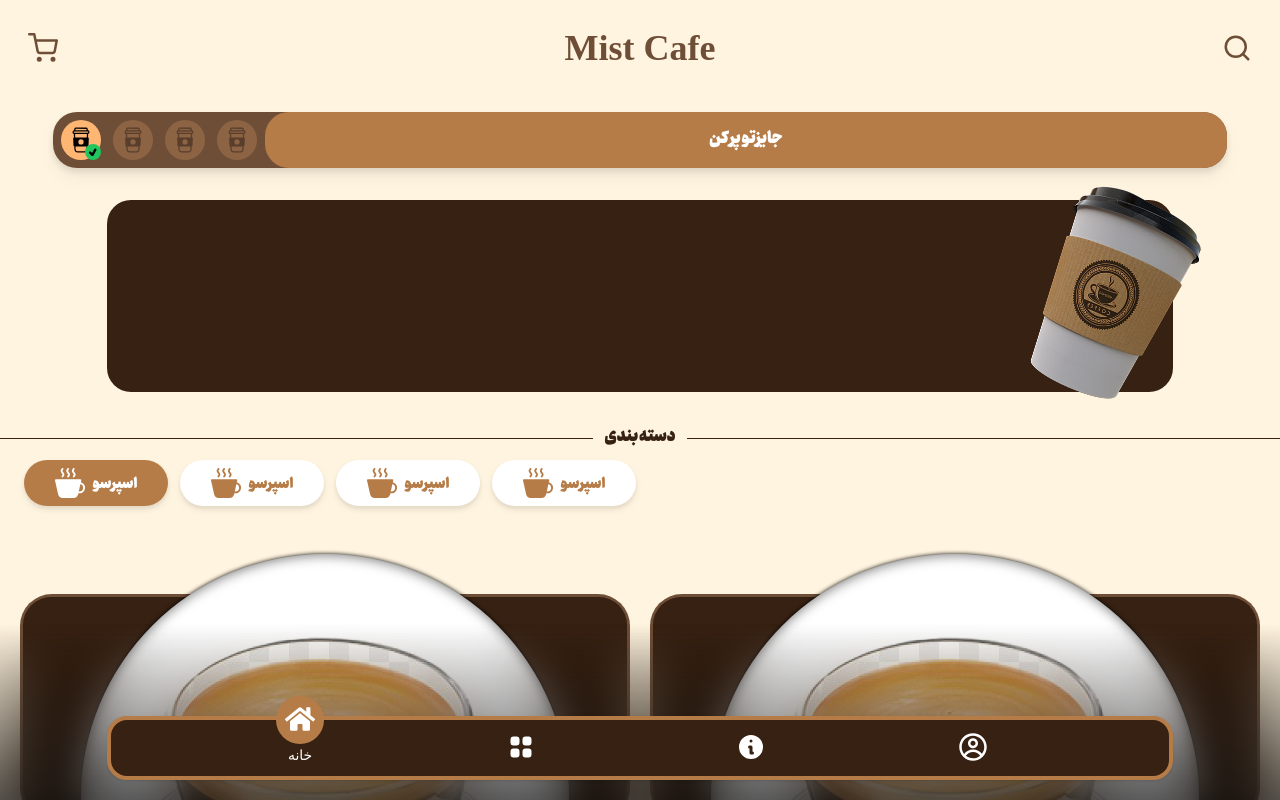
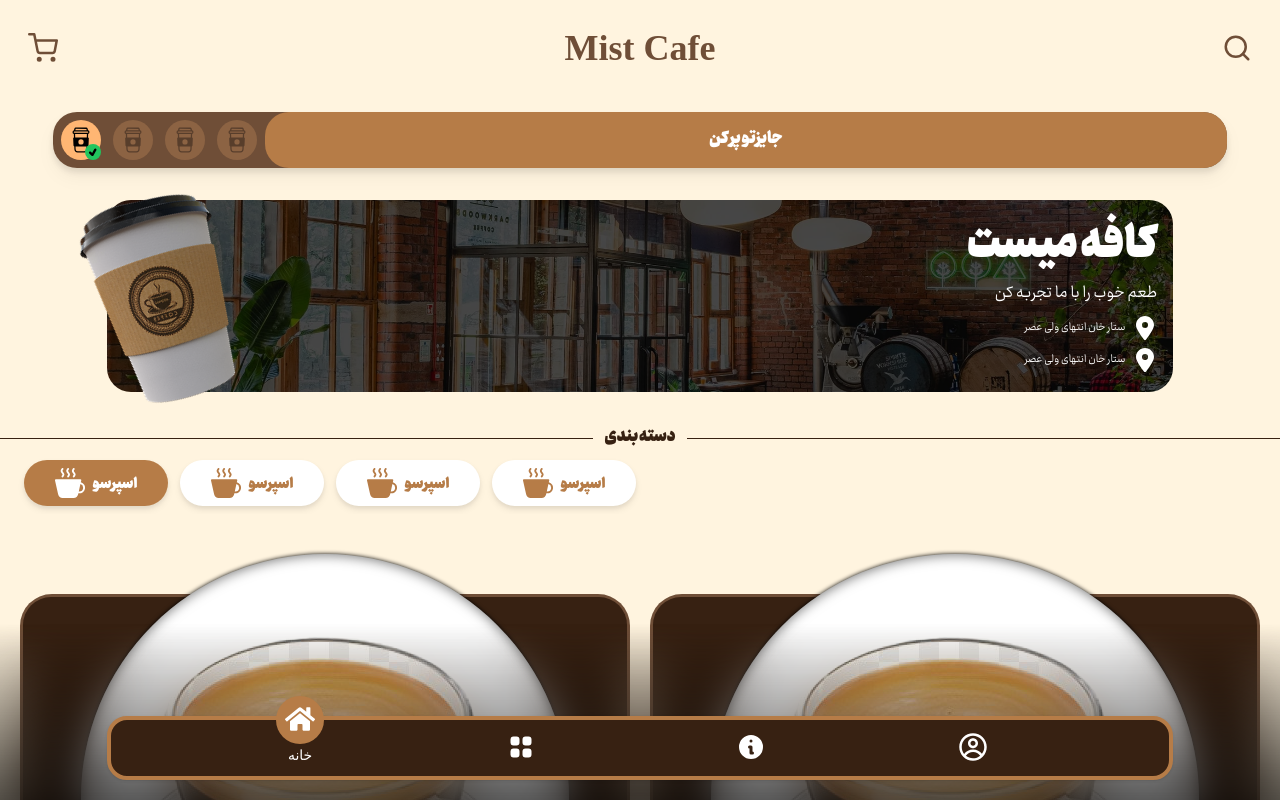
Before and after one commit to MPourmoghaddamZand/mistcoffee, a React (Vite) app: page /menu in a window 1280 px wide. Shown: the top 800 px of the page. Built offline with nearby package versions, Linux system fonts and the light colour scheme.

Commit message:
fix Hero

```diff
--- a/src/components/Layout/Hero.jsx
+++ b/src/components/Layout/Hero.jsx
@@ -1,16 +1,36 @@
-import React from 'react'
-import cup from '/images/cup.png'; // Adjusted image path
+import React from "react";
+import cup from "/images/cup.png"; // Adjusted image path
+import { CiLocationArrow1 } from "react-icons/ci";
+import { BiLocationPlus } from "react-icons/bi";
+import { FaLocationDot } from "react-icons/fa6";
+
+const LocationDetail = () => {
+  return (
+    <div className="flex flex-row-reverse items-center gap-2 text-white">
+      <FaLocationDot color="white" size={24} />
+      <p className="text-xs">ستار خان انتهای ولی عصر </p>
+    </div>
+  );
+};
 
 const Hero = () => {
-    return (
-        <header className='mt-8'>
-            <div className='w-10/12 m-auto bg-myhardbrown h-48 rounded-3xl relative'>
-                <div className='absolute -top-5 -right-8'>
-                    <img className='' src={cup} alt="Cup" />
-                </div>
-            </div>
-        </header>
-    )
-}
+  return (
+    <header className="mt-8">
+      <div className="w-10/12 m-auto bg-hero-cafe bg-cover bg-center bg-blend-overlay bg-black/70 h-48 rounded-3xl relative">
+        <div className="absolute -top-5 -left-7 rotate-[-40deg]">
+          <img className="" src={cup} alt="Cup" />
+        </div>
+        <div className="flex flex-col gap-2 text-right items-end px-4 ">
+          <h1 className="text-5xl font-black pt-6 text-white">کافه میست</h1>
+          <p className="text-lg text-white text-right">
+            طعم خوب را با ما تجربه کن
+          </p>
+          <LocationDetail />
+          <LocationDetail />
+        </div>
+      </div>
+    </header>
+  );
+};
 
-export default Hero
+export default Hero;
--- a/src/components/Layout/Product.jsx
+++ b/src/components/Layout/Product.jsx
@@ -12,7 +12,7 @@
 const ProductBox = ({ title, detil, img, price }) => {
   return (
     <div className="bg-myprimary p-[3px] rounded-[32px] relative">
-      <div className="bg-myhardbrown flex flex-col justify-center items-center  round p-4 text-center">
+      <div className="bg-myhardbrown flex flex-col justify-between items-center round p-4 text-center h-64">
         <div style={StyledEllipse5} className="w-4/5 drop-shadow-[0px_0px_2px_#000] bg-white rounded-full p-2 absolute -top-10">
           <img className="aspect-square" src={img} alt="" />
         </div>
@@ -50,7 +50,7 @@
 export const ProductSearch = () => {
   return (
     <div className="flex">
-      <div className="flex flex-col gap-14 p-3 pt-10">
+      <div className="flex flex-col gap-14 p-3 pt-10 flex-1" >
         {[0, 1, 2, 3].map((item, index) => {
           return (
             <ProductBox
@@ -62,12 +62,12 @@
           );
         })}
       </div>
-      <div className="flex flex-col gap-14 p-3 pt-10 mt-20">
+      <div className="flex flex-col gap-14 p-3 pt-10 mt-20 flex-1">
         {[0, 1, 2, 3].map((item, index) => {
           return (
             <ProductBox
               title={"item2"}
-              detil={"Lorem ipsum dolor sit amet consectetur adipisicing elit."}
+              detil={"Lorem ipsum dolor sit amet consectetur "}
               price={90000}
               img={"/images/esp.png"}
             />
--- a/src/pages/Search.jsx
+++ b/src/pages/Search.jsx
@@ -1,35 +1,32 @@
-import React from 'react'
-import SecNavbar from '../components/navbar/SecNavbar'
-import Input from '../components/utils/Inputs/Input'
-import { BiSearch } from 'react-icons/bi'
-import { FaFilter } from 'react-icons/fa'
-import Product, { ProductSearch } from '../components/Layout/Product'
-
-
+import React from "react";
+import SecNavbar from "../components/navbar/SecNavbar";
+import Input from "../components/utils/Inputs/Input";
+import { BiSearch } from "react-icons/bi";
+import { FaFilter } from "react-icons/fa";
+import Product, { ProductSearch } from "../components/Layout/Product";
 
 const SearchInput = () => {
   return (
-        <div className=' flex flex-row-reverse justify-center items-center px-5 mt-5'>
-            <Input className='h-12' icon={<BiSearch size={30} />} />
-            <div className='w-12 h-12 flex justify-center items-center rounded-full bg-mysecondary'>
-                <FaFilter color='white' size={20} />
+    <div className=" flex flex-row-reverse justify-center items-center px-5 mt-5">
+      <Input className="h-12" icon={<BiSearch size={30} />} />
+      <div className="w-12 h-12 flex justify-center items-center rounded-full bg-mysecondary">
+        <FaFilter color="white" size={20} />
       </div>
     </div>
-    )
-}
-
+  );
+};
 
 const Search = () => {
   return (
-        <div className='w-full h-full flex flex-col gap-5 min-h-screen py-5 bg-myback'>
-            <nav className='fixed top-0 w-full bg-myback z-10 py-5'>
-                <SecNavbar title={'جستوجو'} path={'/menu'} />
+    <div className="w-full h-full flex flex-col gap-5 min-h-screen py-5 bg-myback">
+      <nav className="fixed top-0 w-full bg-myback z-10 py-5">
+        <SecNavbar title={"جستجو"} path={"/menu"} />
         <SearchInput />
       </nav>
-            <div className='mb-32'>{/* space */}</div>
+      <div className="mb-32">{/* space */}</div>
       <ProductSearch />
     </div>
-    )
-}
+  );
+};
 
-export default Search
+export default Search;
--- a/tailwind.config.js
+++ b/tailwind.config.js
@@ -26,6 +26,9 @@
         trajan: 'Trajan Pro',
         ray: 'ray',
         rayreg: 'ray-reg',
+      },
+       backgroundImage: {
+        'hero-cafe': "url('public/hero.webp')",
       }
     },
   },
```
Also changed, not shown: public/hero.webp (added). Lines whose indentation alone changed are shown as unchanged.
